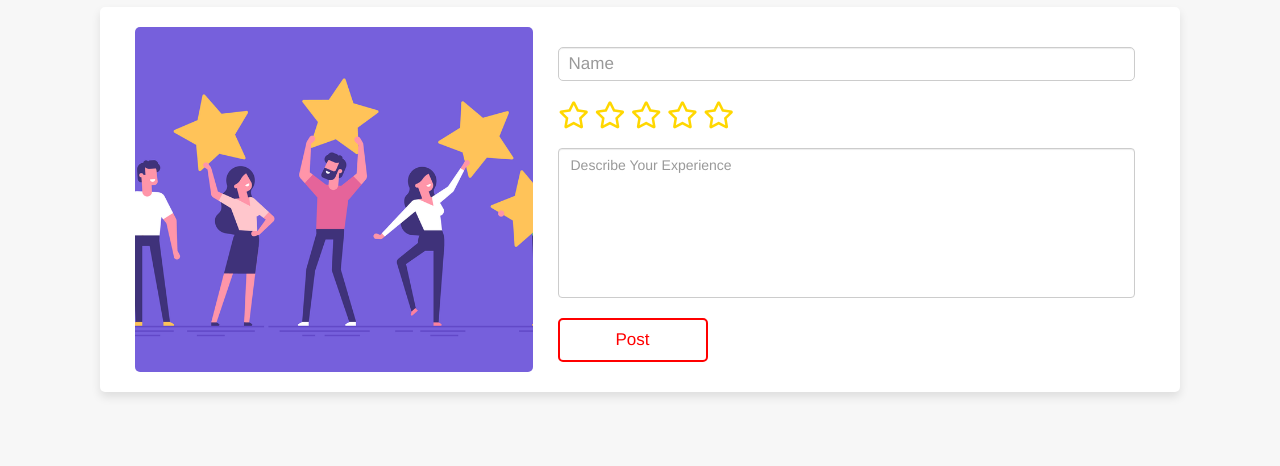
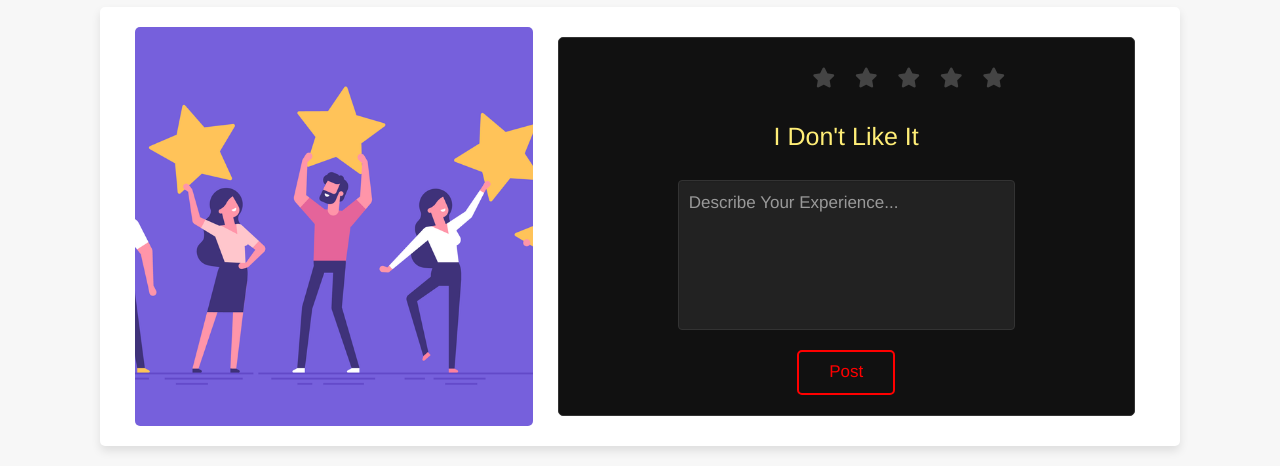
Before and after one commit to AdarshKumarDash/Foodie, a plain HTML site: page morereview.html in a window 1280 px wide. Shown: the part 712-1178 px from the top of the page. Before the commit the page ends 1124 px from the top, so only its background shows below. Drawn offline with nearby package versions, Linux system fonts and the light colour scheme; a script that the page names is missing.

Commit message:
Add files via upload

```diff
--- a/morereview.html
+++ b/morereview.html
@@ -74,18 +74,36 @@
                 <img src="review image.png">
             </div>
             <form action="">
-                <div class="inputBox">
-                    <input style="width: 100%;" id="name" type="text" placeholder="Name" class="form-control">
+                <div class="container">
+                        <div class="star-widget">
+                            <div class="starsdfg">
+                                <center>
+                            <input type="radio" name="rate" id="rate-5">
+                            <label for="rate-5" class="fas fa-star"></label>
+                            <input type="radio" name="rate" id="rate-4">
+                            <label for="rate-4" class="fas fa-star"></label>
+                            <input type="radio" name="rate" id="rate-3">
+                            <label for="rate-3" class="fas fa-star"></label>
+                            <input type="radio" name="rate" id="rate-2">
+                            <label for="rate-2" class="fas fa-star"></label>
+                            <input type="radio" name="rate" id="rate-1">
+                            <label for="rate-1" class="fas fa-star"></label>
+                            </center>
+                            </div>
+                            <br><br><br>
+                            <form action="#">
+                                <h3 id="ratingcom">I don't like it</h3>
+                                <div class="textarea">
+                                    <textarea class="form-control" cols="30" placeholder="Describe Your Experience..."></textarea>
+                                </div>
+                                <center>
+                                <div class="btndiv">
+                                    <div onclick="post()" class="btn">Post</div>
+                                </div>
+                                </center>
+                            </form>
+                        </div>
                 </div>
-                <div class="star">
-                    <i class="far fa-star star1"></i>
-                    <i class="far fa-star star2"></i>
-                    <i class="far fa-star star3"></i>
-                    <i class="far fa-star star4"></i>
-                    <i class="far fa-star star5"></i>
-                </div>
-                <textarea id="describe" class="form-control" placeholder="Describe Your Experience"></textarea>
-                <div style="width: 150px;" onclick="post()" class="btn">Post</div>
             </form>
         </div>
     </section>
--- a/style.css
+++ b/style.css
@@ -497,3 +497,79 @@ textarea {
     padding: 1rem 0.1rem;
     isolation: isolate;
 }
+
+/*end*/
+
+
+.container {
+    width: 100%;
+    padding: 20px 30px;
+    border: 1px solid #333;
+    background-color: #111;
+    flex-direction: column;
+    display: flex;
+    border-radius: 5px;
+    justify-content: center;
+    align-items: center;
+    isolation: isolate;
+}
+
+.container .star-widget input {
+    display: none;
+}
+
+.star-widget label {
+    font-size: 20px;
+    color: #444;
+    padding: 10px;
+    float: left;
+    padding-right: -100px;
+}
+
+input:not(:checked) ~ label:hover,
+input:not(:checked) ~ label:hover ~ label {
+    color: gold;
+}
+
+.starsdfg {
+    transform: rotateY(-180deg);
+}
+
+input:checked ~ label {
+    color: gold;
+}
+
+input#rate-5:checked ~ label {
+    color: #fe7;
+    text-shadow: 0px 0px 20px #952;
+}
+
+form h3 {
+    color: #fe7;
+    width: 100%;
+    font-size: 25px;
+    margin: 5px 0 20px 0;
+    font-weight: 500;
+    text-align: center;
+}
+
+form .textarea {
+    width: 100%;
+    height: 100%;
+    overflow: hidden;
+}
+
+form .textarea textarea {
+    width: 100%;
+    height: 100%;
+    border: 1px solid #333;
+    outline: none;
+    font-size: 17px;
+    padding: 10px;
+    background: #222;
+    color: #eee;
+}
+
+#rate-1:checked ~ form h3:before {
+    content: "I don't like it";
+}
```
